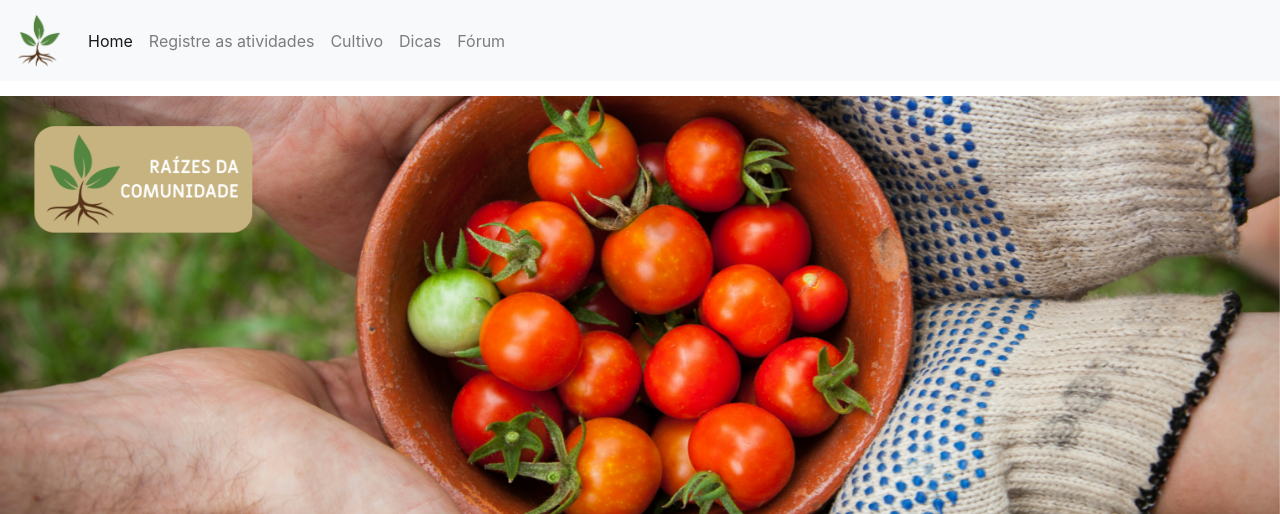
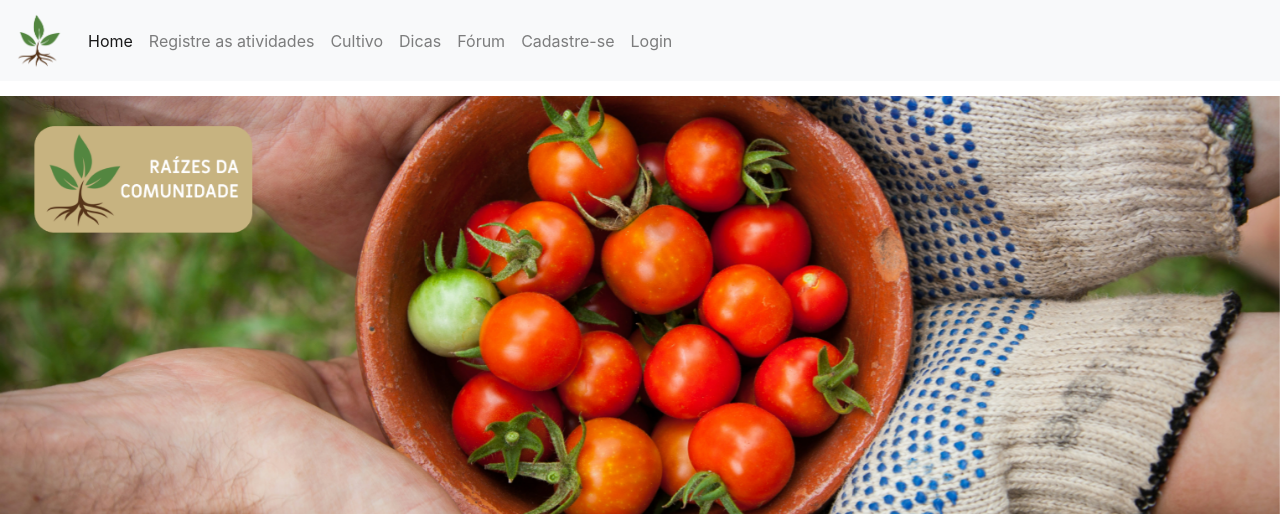
Before and after one commit to BrunoWinter/Raizes_da_Comunidade, a Django app: page / in a window 1280 px wide. Shown: the top 514 px of the page. Run offline with Django 5.2, Linux system fonts and the light colour scheme; some libraries are stand-ins or nearby versions.

Commit message:
Fix: Navbar com Sistema de Login

```diff
--- a/templates/base.html
+++ b/templates/base.html
@@ -35,6 +35,12 @@
           <li class="nav-item">
             <a class="nav-link" href="#">Fórum</a>
           </li>
+          <li class="nav-item">
+            <a class="nav-link" href="{% url 'login' %}">Cadastre-se</a>
+          </li>
+          <li class="nav-item">
+            <a class="nav-link" href="{% url 'cadastro' %}">Login</a>
+          </li>
 
         </ul>
       </div>
```
